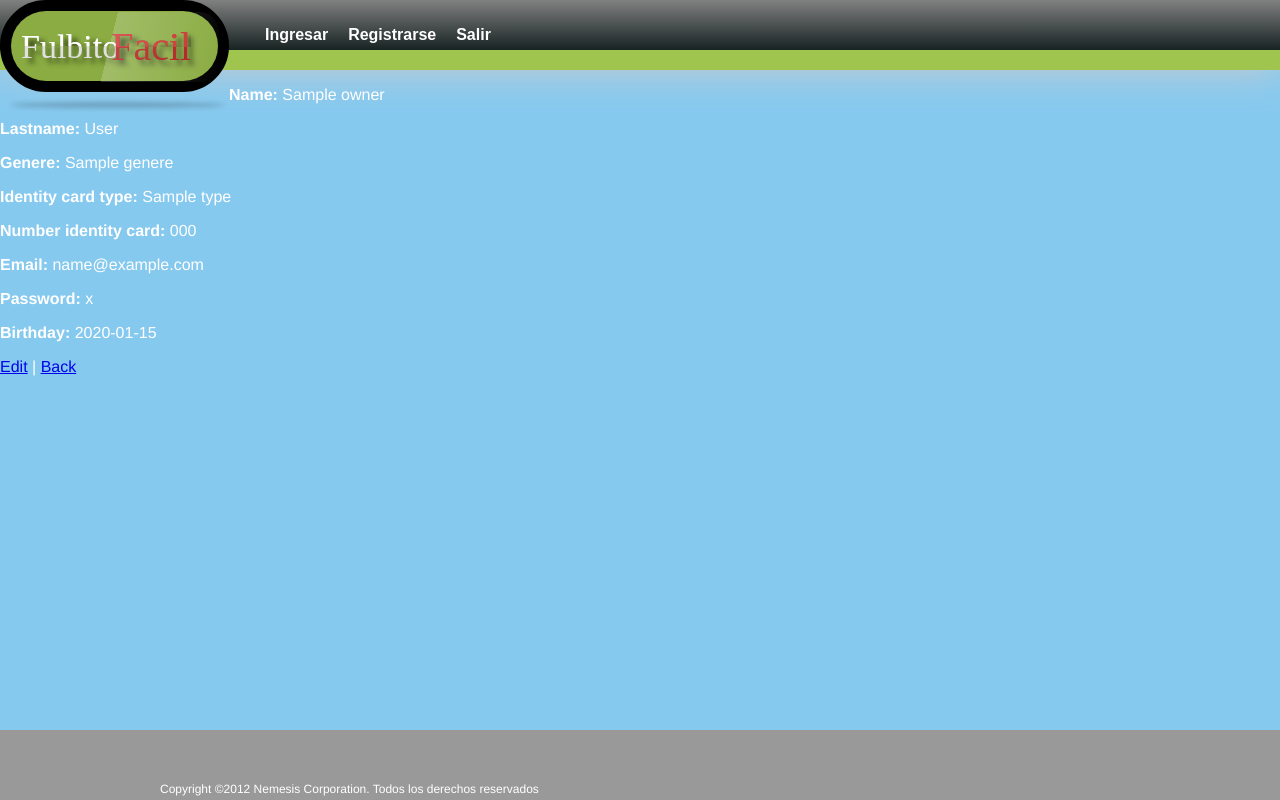
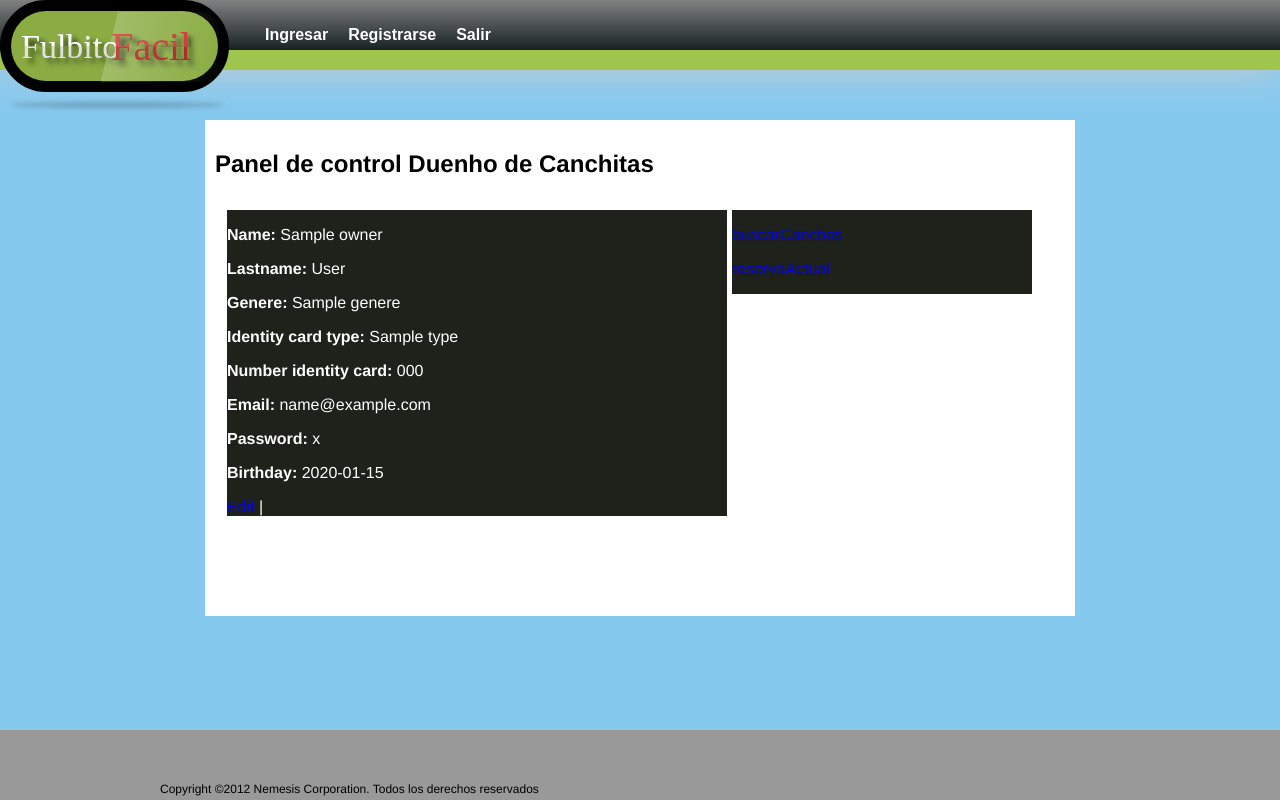
Before and after one commit to abenavente/FulbitoFacil, a Rails app: page /owners/1 in a window 1280 px wide. Run offline with Rails 7, Linux system fonts and the light colour scheme; tables that the repository leaves empty hold one stand-in row (values such as "Sample post"); some libraries are stand-ins or nearby versions; some web fonts are replaced.

Commit message:
paneles de control para jugadores y duenhos

```diff
--- a/app/assets/stylesheets/estilos.css
+++ b/app/assets/stylesheets/estilos.css
@@ -10,9 +10,6 @@
 
 footer
 {
-
-
-
 	float: left;
 	position: fixed;
     left:0;
@@ -166,6 +163,7 @@
 
 #contenedor1
 {
+    color: white;
 	background: #1f211b;
 
     margin-left: 12px;
@@ -175,6 +173,33 @@
     left:10px;
 	vertical-align: top;
 	width: 324.48px;
+}
+#datosGeneralesPanel
+{
+    color: white;
+
+    background: #1f211b;
+
+    margin-left: 12px;
+    margin-top: 12px;
+    display: inline-block;
+    height:91%;
+    left:10px;
+    vertical-align: top;
+    width: 500.48px;
+}
+#datosOpcionesPanel
+{
+    color: white;
+
+    background: #1f211b;
+    display: inline-block;
+    height:91%;
+    margin-top: 12px;
+    left:10px;
+    right:0px;
+    width: 300px;
+    vertical-align: top;
 }
 #cont1
 {
--- a/app/views/owners/_form.html.erb
+++ b/app/views/owners/_form.html.erb
@@ -1,3 +1,4 @@
+<section id="contenedorBasico">
 <%= simple_form_for(@owner) do |f| %>
  <% if @owner.errors.any? %>
     <div id="error_explanation">
@@ -26,3 +27,4 @@
     <%= f.input :birthday, :label => "Fecha de Nacimiento : "  %>
     <%= f.submit 'Aceptar'  %>
 <% end %>
+</section>
--- a/app/views/owners/show.html.erb
+++ b/app/views/owners/show.html.erb
@@ -1,3 +1,6 @@
+<section id="contenedorBasico">
+<h1>Panel de control Duenho de Canchitas</h1>
+<section id="datosGeneralesPanel">
 <p id="notice"><%= notice %></p>
 
 <p>
@@ -42,4 +45,9 @@
 
 
 <%= link_to 'Edit', edit_owner_path(@owner) %> |
-<%= link_to 'Back', owners_path %>
+</section>
+<section id="datosOpcionesPanel">
+  <P id="bazul"><%= link_to "buscarCanchas", buscarCanchas_path %></p>
+  <P id="bazul"><%= link_to "reservaActual", reservaActual_path %></p>
+
+</section>
--- a/config/routes.rb
+++ b/config/routes.rb
@@ -11,6 +11,9 @@
   match "registro" => "session#registro"
   match "registroDueno" => "owners#new"
   match "registroJugador" => "customers#new"
+  match "buscarCanchas" => "owners#new"
+  match "reservaActual" => "customers#new"
+
 
   get "sign_up" => "customers#new", :as => "sign_up"
 
```
Also changed, not shown: app/views/customers/show.html.erb (+10 -3 lines).
